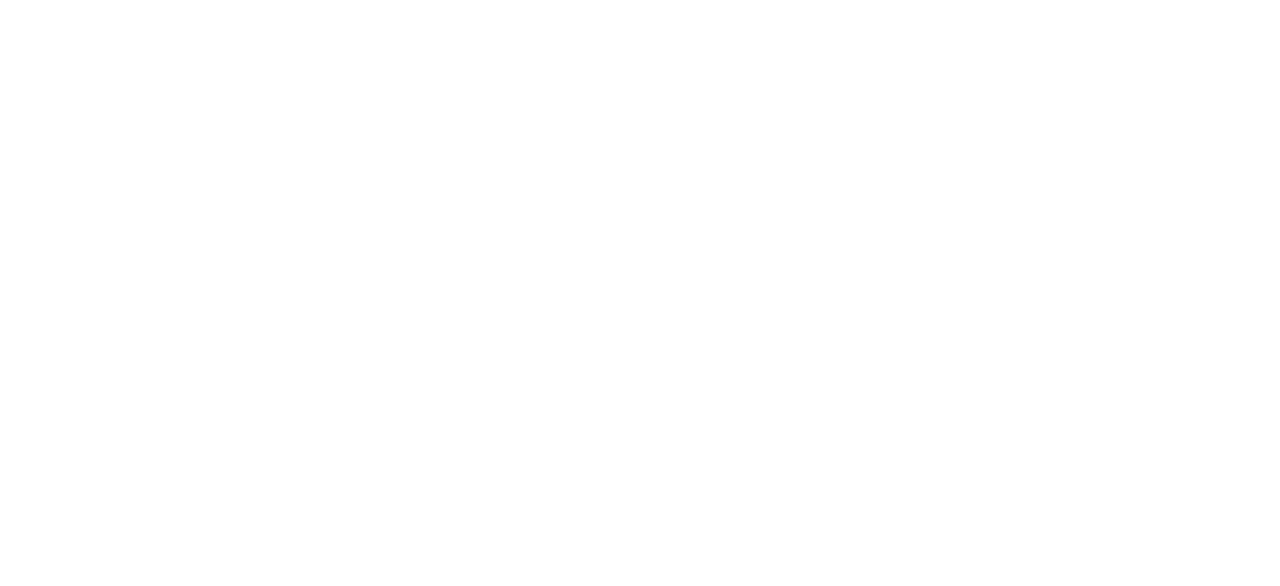
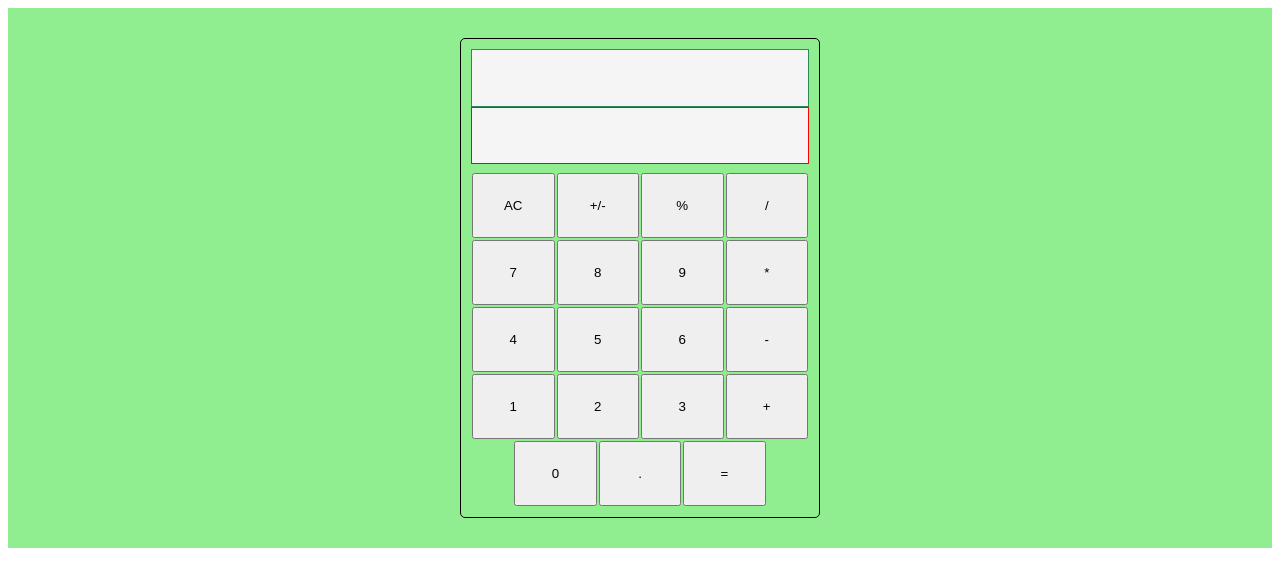
Before and after one commit to monaxx/Calculator, a plain HTML site: page index.html in a window 1280 px wide. Drawn offline with Linux system fonts and the light colour scheme.

Commit message:
Design basic calc structure

```diff
--- a/css/myStyles.css
+++ b/css/myStyles.css
@@ -0,0 +1,57 @@
+*,*::before,*::after{
+    box-sizing: inherit;
+}
+
+html{
+    box-sizing: border-box;
+    margin: 0;
+    padding: 0;
+}
+
+button{
+    height: 65px;
+    width: 82.5px;
+}
+
+div.calcContainer{
+    background-color: lightgreen;
+    padding: 30px;
+}
+
+div.calcBody{
+    margin: 0px auto;
+    border: 1px black solid;
+    height: 480px;
+    width: 360px;
+    padding: 10px;
+    border-radius: 5px;
+}
+
+div.calcOutputViewContainer{
+    display: flex;
+    flex-direction: column;
+    justify-content: center;
+    background-color: #f5f5f5;
+    height: 115px;
+    margin-bottom: 8px;
+}
+
+div.calcOutputViewContainer > div{
+    flex-grow: 1;
+}
+
+div.calcButtonContainer{
+    display: flex;
+    gap: 2px;
+    padding: 1px;
+    justify-content: center;
+    flex-wrap: wrap;
+}
+
+.calcResultView{
+    border: 1px solid seagreen;
+}
+
+.calcNewInputView{
+    border: 1px solid red;
+}
--- a/index.html
+++ b/index.html
@@ -8,6 +8,38 @@
     <script src="./js/myJavaScript.js" defer></script>
 </head>
 <body>
+    <div class="calcContainer">
+        <div class="calcBody">
+            <div class="calcOutputViewContainer">
+                <div class="calcResultView"></div>
+                <div class="calcNewInputView"></div>
+            </div>
+            <div class="calcButtonContainer">
+                <button class="">AC</button>
+                <button class="">+/-</button>
+                <button class="">%</button>
+                <button class="">/</button>
 
+                <button class="">7</button>
+                <button class="">8</button>
+                <button class="">9</button>
+                <button class="">*</button>
+
+                <button class="">4</button>
+                <button class="">5</button>
+                <button class="">6</button>
+                <button class="">-</button>
+
+                <button class="">1</button>
+                <button class="">2</button>
+                <button class="">3</button>
+                <button class="">+</button>
+
+                <button class="">0</button>
+                <button class="">.</button>
+                <button class="">=</button>
+            </div>
+        </div>
+    </div>
 </body>
 </html>
```
